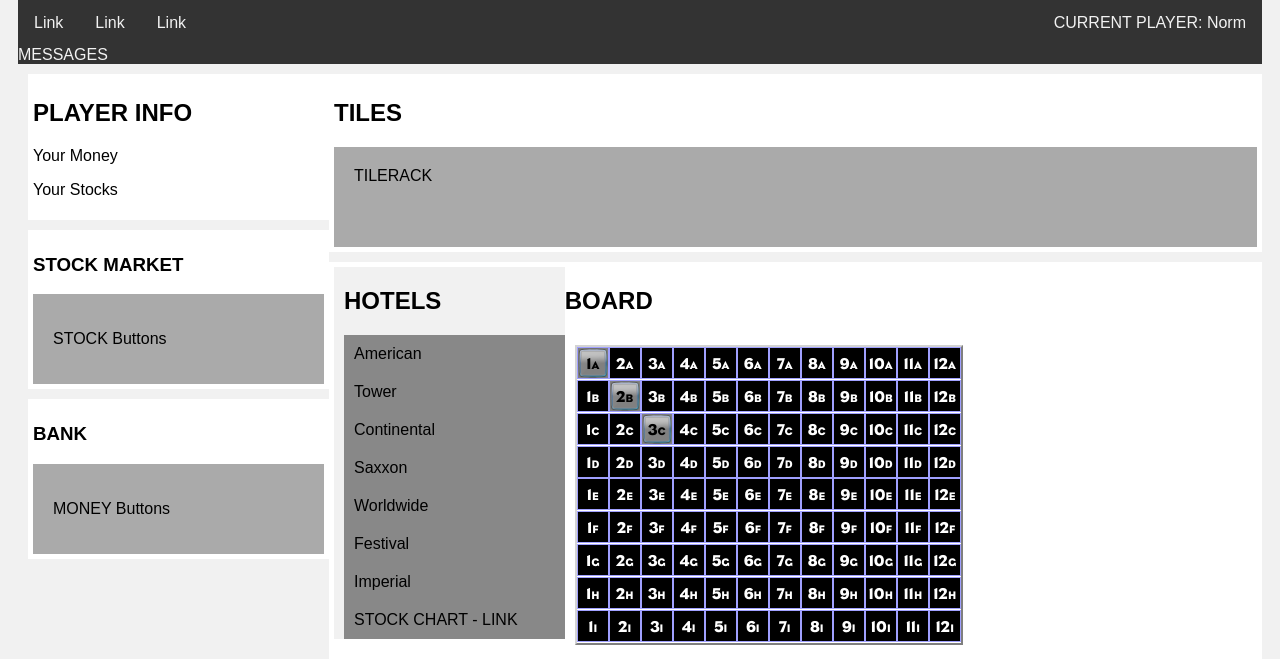
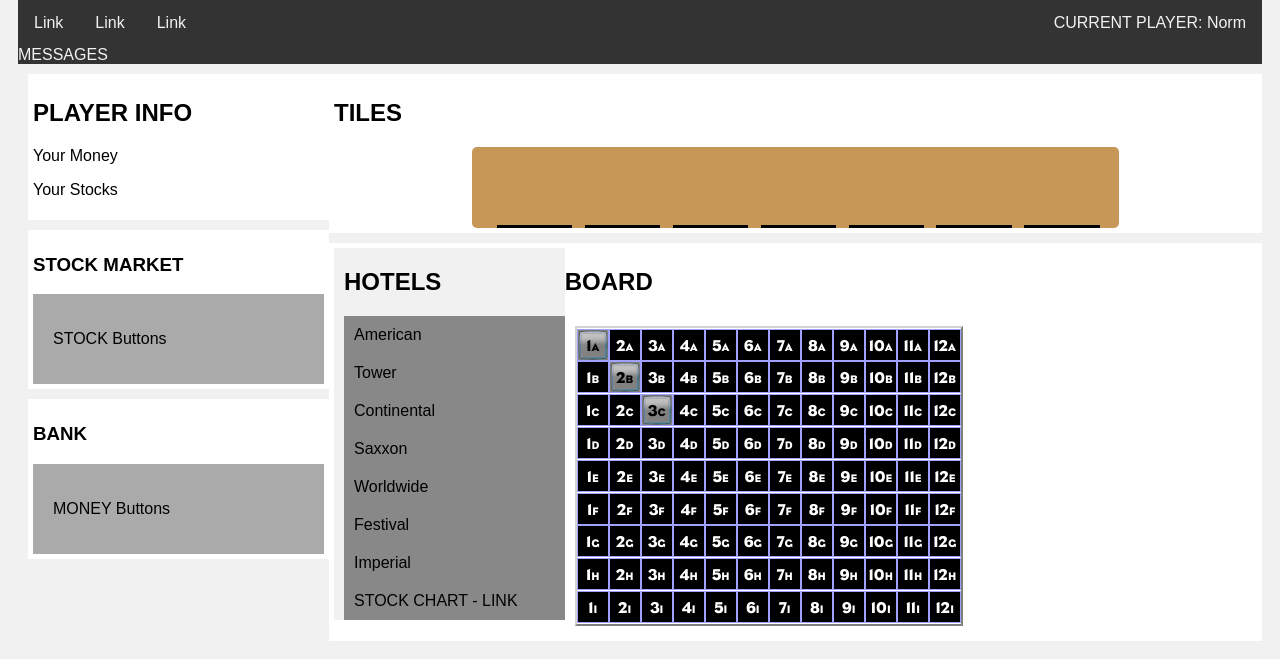
Before and after one commit to number5alive/acquire, a Flask app: page /test/tile in a window 1280 px wide. Shown: the part 174-833 px from the top of the page. Run offline with Flask 2, Linux system fonts and the light colour scheme.

Commit message:
added a container for the tiles

```diff
--- a/clientweb/static/tilebag.css
+++ b/clientweb/static/tilebag.css
@@ -64,6 +64,36 @@ body {
   padding-left: 10px;
 }
 
+/* Basically a "row" */
+.tilerack {
+  border-radius: 5px;
+  background-color: #C79758;
+  margin-left: 15%; /* occupy no more than 70% of the container */
+  margin-right: 15%;
+  padding-left: 2%; /* adjust math for individual tile container */
+}
+
+/* Space for Individual tiles - Math presumes 7 tiles total */
+/* border: 1px solid red; */
+.tilespace{
+  float: left;
+  width: 12%;
+  min-height: 50px;
+  padding-top: 12%;
+  margin-left: 1%;
+  margin-right: 1%;
+  border-bottom: 3px solid black;
+  padding-bottom: 3px;
+}
+
+/* Clear floats after the columns */
+.tilerack:after {
+  content: "";
+  display: table;
+  clear: both;
+}
+
+
 /* For the hotels part of the game board */
 .hotelslist {
   background-color: #888;
--- a/clientweb/templates/showtiles.html
+++ b/clientweb/templates/showtiles.html
@@ -43,7 +43,15 @@
   <div class="maincolumn">
     <div class="card">
       <h2>TILES</h2>
-      <div class="fakeimg" style="height:100px;">TILERACK</div>
+      <div class="tilerack">
+        <div class="tilespace"></div>
+        <div class="tilespace"></div>
+        <div class="tilespace"></div>
+        <div class="tilespace"></div>
+        <div class="tilespace"></div>
+        <div class="tilespace"></div>
+        <div class="tilespace"></div>
+      </div>
     </div>
     <div class="card">
       <div class="row">
```
